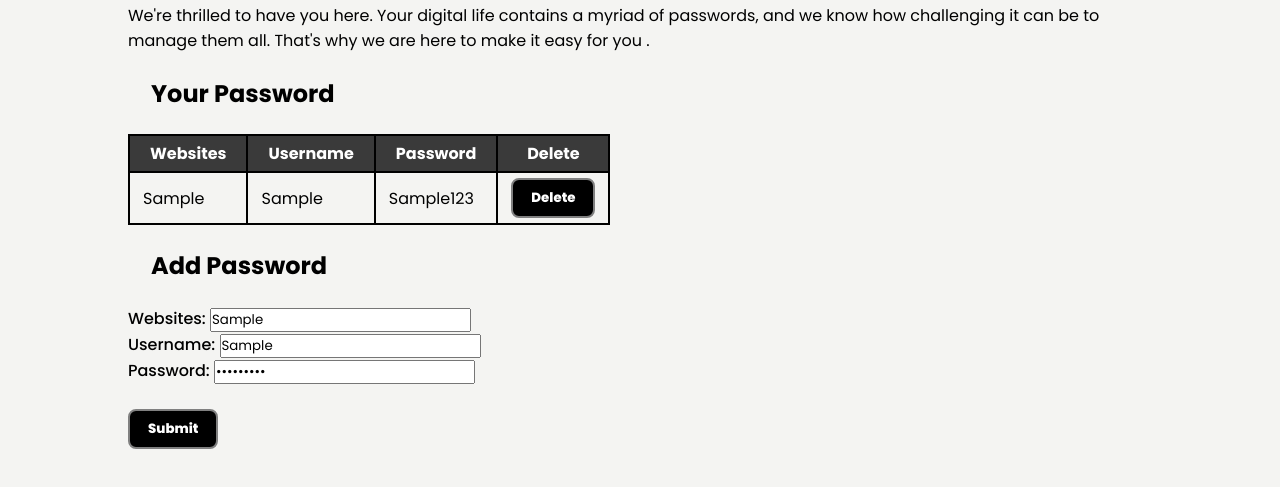
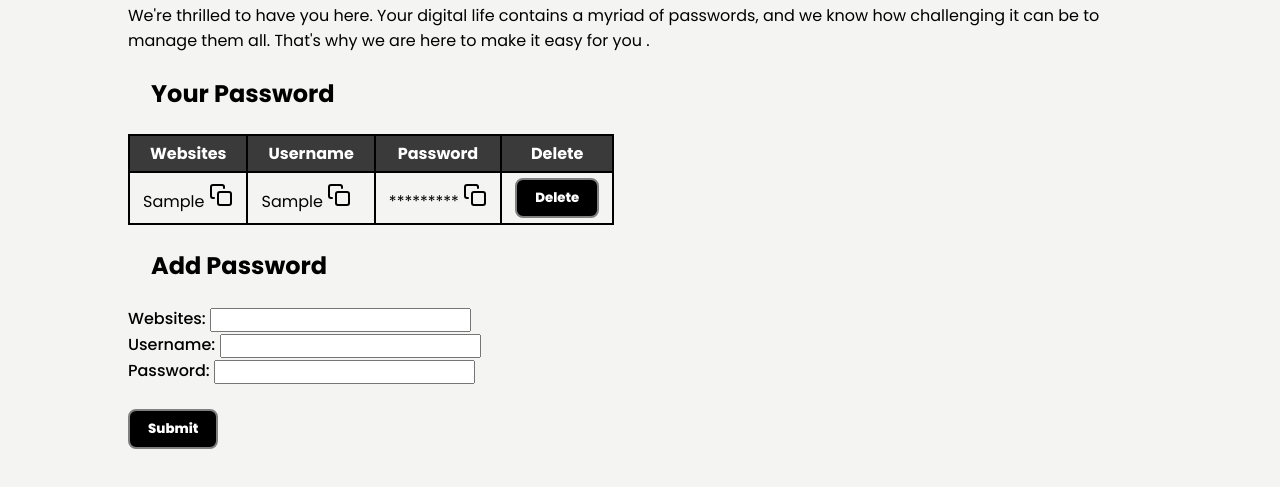
Before and after one commit to CodeForgeNet/password-manager, a plain HTML site: page index.html in a window 1280 px wide. Both pictures are taken after typing "Sample", "Sample", "Sample123" into the empty fields and a click on the button "Submit". Shown: the part 143-630 px from the top of the page. Drawn offline with Linux system fonts and the light colour scheme.

Commit message:
Last Commit

```diff
--- a/script.js
+++ b/script.js
@@ -1,4 +1,21 @@
-// Logic to fill the table.
+function maskPassword(pass) {
+
+    let str = ""
+    for (let index = 0; index < pass.length; index++) {
+        str += "*" // Masking the password
+    }
+    return str
+}
+
+
+function copyText(text) {
+
+    navigator.clipboard.writeText(text) // Copy text to clipboard
+
+    // Optionally, provide feedback to the user
+    alert("Text copied to clipboard!");
+}
+
 
 //Todo: Add the functionality to delete the password
 const deletePassword = (website)=>{
@@ -8,8 +25,12 @@ const deletePassword = (website)=>{
         return element.website != website
     })
     localStorage.setItem("passwords", JSON.stringify(arrUpdated))
+    alert(`${website} Password Deleted Successfully`)
+    showPasswword();
 }
 
+
+//? Logic to fill the table.
 const showPasswword = () => {
 
     let tb = document.querySelector("table")
@@ -28,14 +49,20 @@ const showPasswword = () => {
         for (let index = 0; index < arr.length; index++) {
             const element = arr[index];
             str += `<tr>
-                <td>${element.website}</td>
-                <td>${element.username}</td>
-                <td>${element.password}</td>
-                <td><button class="btnsm" onclick="deletePassword(${element.website})">Delete</button></td>
+                <td>${element.website} <img src="copy.svg" alt="Copy Button" width="24" height="24" onClick="copyText(${element.website})" />
+</td>
+                <td>${element.username} <img src="copy.svg" alt="Copy Button" width="24" height="24" onClick="copyText(${element.username})" />
+</td>
+                <td>${maskPassword(element.password)} <img src="copy.svg" alt="Copy Button" width="24" height="24" onClick="copyText(${element.password})" />
+</td>
+                <td><button class="btnsm" onclick="deletePassword('${element.website}')">Delete</button></td>
             </tr>`
         }
         tb.innerHTML += str
     }
+    website.value = ""
+    username.value = ""
+    password.value = ""
 }
 
 console.log("working");
--- a/style.css
+++ b/style.css
@@ -91,3 +91,7 @@ form label{
     border-radius: 8px;
     cursor: pointer;
 }
+
+img{
+    cursor: pointer;
+}
```
Also changed, not shown: copy.svg (added).
